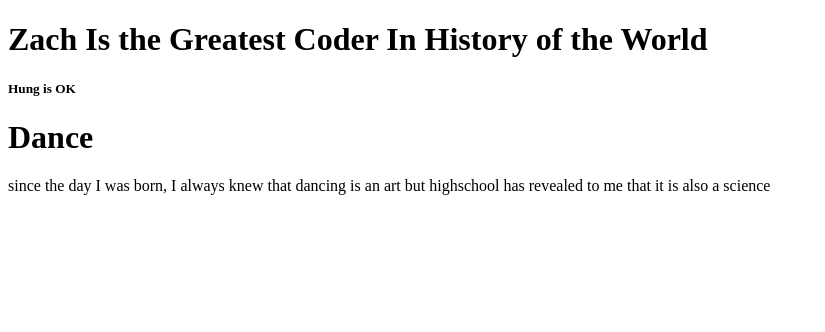
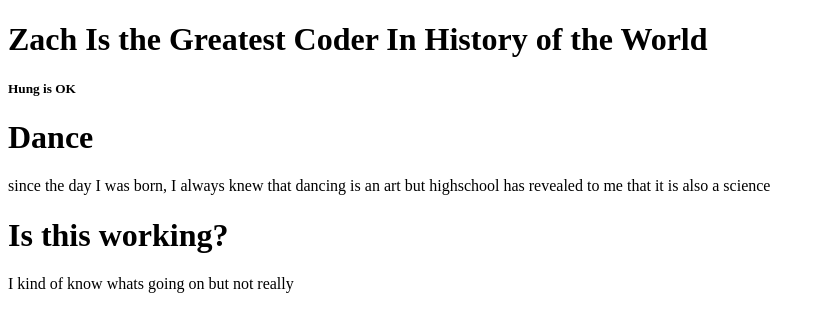
Before and after one commit to hungmuha/git-practice, a plain HTML site: page index.html in a window 1280 px wide. Shown: the whole page, without its empty margins (0-825 px from the left). Drawn offline with Linux system fonts and the light colour scheme.

Commit message:
second test

```diff
--- a/index.html
+++ b/index.html
@@ -13,6 +13,9 @@
 <h1>Dance</h1>
 	<p>since the day I was born, I always knew that dancing is an art but highschool has revealed to me that it is also a science</p>
 
+<h1> Is this working? </h1>
+<p> I kind of know whats going on but not really</p>
+
 
 
 </body>
```
Also changed, not shown: 1 other file.
